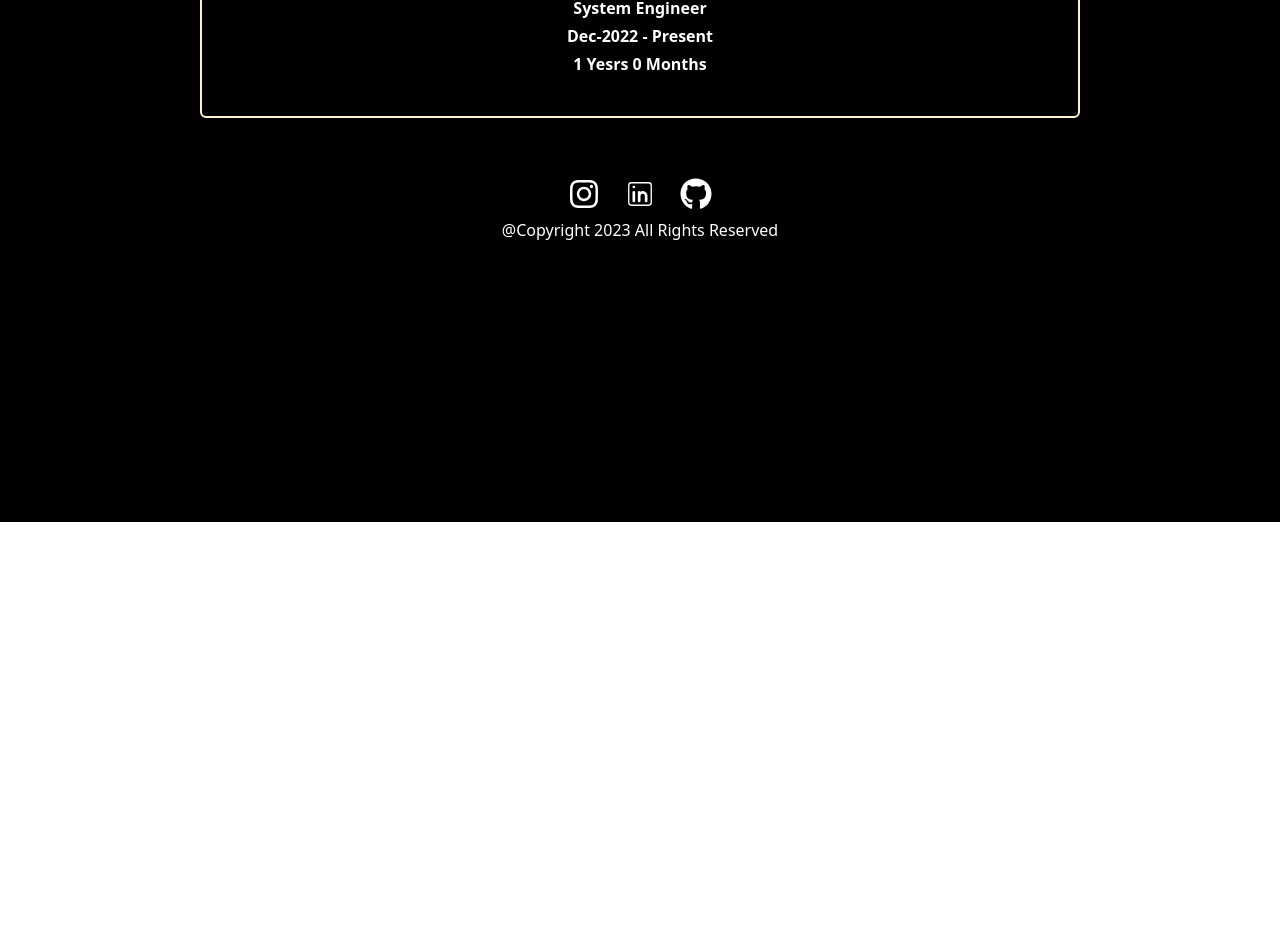
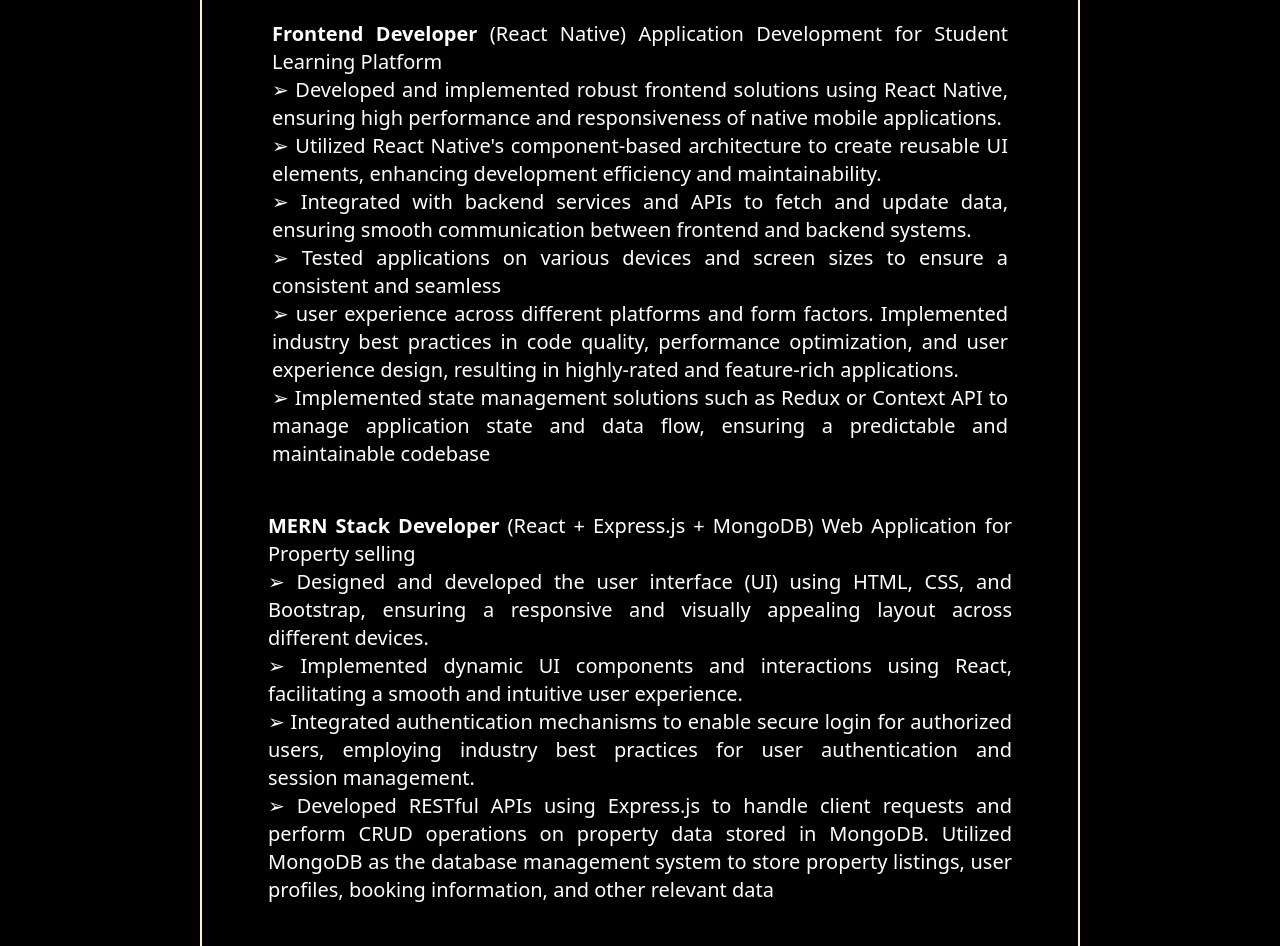
Before and after one commit to AmolPatil09/Portfolio, a React (Vite) app: page /Portfolio/work in a window 1280 px wide. Shown: the part 278-1224 px from the top of the page. Before the commit the page ends 800 px from the top, so only its background shows below. Built offline with nearby package versions, Linux system fonts and the light colour scheme.

Commit message:
update components

```diff
--- a/src/component/About.jsx
+++ b/src/component/About.jsx
@@ -3,19 +3,21 @@ import img from '../assets/Amol_Photo_-_Copy-removebg-preview.png'
 export default function About() {
   return (
     <div className='h-full w-full' >
-    <div className='flex mt-20 flex-col lg:flex-row justify-center' >
+    <div className='flex mt-10 flex-col lg:flex-row justify-center' >
     <div className='text-center w-1/2   m-auto '>
         <img src={img} className='rounded-full mx-auto' />
         </div>
         <div className='text-center w-full lg:w-full  text-white '>
         <div className='sm:text-3xl font-extrabold my-10 sm:text-start sm:m-10 m-3'>
-            <div className='sm:border-2 min-h-64 sm:w-2/3 min-w-[200px]   border-amber-100 m-auto  mt-8  rounded-md text-center'>
-            <h1 className=' m-6 sm:text-4xl sm:font-bold '>About</h1>
-            <p className='text-sm sm:text-xl font-thin my-2 mx-2 sm:p-5 p-4 text-justify text-pretty'>"I am a passionate front-end developer with expertise
-            in React and Angular, dedicated to creating engaging and user-friendly web experiences. Equipped with strong skills in back-end development using
-            Spring Boot and Node.js, I thrive in full-stack development environments. With a keen eye for design and a commitment to clean, efficient code,
-            I am driven to deliver high-quality solutions that exceed client expectations. Eager to leverage my skills and experience to contribute to innovative
-             projects and collaborate with like-minded professionals in the tech industry."
+            <div className=' min-h-64 sm:w-2/3 min-w-[200px]   border-amber-100 m-auto  mt-8  rounded-md text-center'>
+            <h1 className=' m-6 sm:text-4xl sm:font-bold '>Profile Summary</h1>
+            <p className='text-sm sm:text-xl font-thin my-2 mx-2 sm:p-5 p-4 text-justify text-pretty'>"A dedicated and innovative Front-End Developer with a primary focus on React.js, complemented by a foundational understanding of Node.js, Spring Boot, and Angular. With a strong passion for developing dynamic and responsive web applications, I bring a unique blend of technical expertise and creativity to every project."
+            </p>
+            <p className='text-sm sm:text-xl font-thin my-2 mx-2 sm:p-5 p-4 text-justify text-pretty'>React.js: Extensive experience in building user-friendly, component-based web applications using React.js. Proficient in leveraging hooks, state management libraries (like Redux), and React Router for seamless navigation and state handling.
+
+            </p>
+            <p className='text-sm sm:text-xl font-thin my-2 mx-2 sm:p-5 p-4 text-justify text-pretty'>
+Node.js: Basic knowledge of building scalable server-side applications with Node.js. Familiar with Express.js for creating RESTful APIs and handling server-side logic.
             </p>
             </div>
         </div>
--- a/src/component/Contact.jsx
+++ b/src/component/Contact.jsx
@@ -4,7 +4,7 @@ export default function Contact() {
 
 
   return (
-    <div className='flex flex-col w-full justify-center'>
+    <div className='flex flex-col sm:m-20 w-full justify-center'>
 
       <div className='min-h-20 w-full'>
 
--- a/src/component/Home.jsx
+++ b/src/component/Home.jsx
@@ -18,13 +18,13 @@ export default function Home() {
         <div className='sm:text-3xl font-extrabold my-10 sm:text-start mx-auto sm:mx-[100px]'>
             <h1>Hi,</h1>
             <h1 className='text-xl sm:text-4xl'>I'am Amol</h1>
-            <h1 className='text-blue-400 sm:text-4xl'>Fullstack Developer</h1>
-            <h1 className='Sm:text-xl font-semibold'>(MERN Stack / Java Fullstack)</h1>
+            <h1 className='text-blue-400 sm:text-4xl'>React Js Developer</h1>
+            <h1 className='Sm:text-xl font-semibold'>(MERN Stack )</h1>
             <button className='button sm:my-2 sm:text-xl text-md font-semibold p-2 rounded-md bg-gray-500 hover:bg-blue-400' onClick={()=>{downloadResume()}}>Download CV</button>
         </div>
         </div>
         <div className='text-center w-1/2 m-auto '>
-        <img src={img} className='rounded-full mx-auto' />
+        <img src={img} className='rounded-full  mx-auto ' />
         </div>
 
     </div>
--- a/src/component/Navbar.jsx
+++ b/src/component/Navbar.jsx
@@ -20,11 +20,11 @@ export default function
             </div>
             <div>
             <ul className='hidden my-4 mx-5 sm:flex' >
-                <li className='mx-3 text-lg px-3 hover:bg-yellow-400 rounded-md'><Link to='/Portfolio/'>Home</Link></li>
-                <li className='mx-3 text-lg px-3 hover:bg-yellow-400 rounded-md'><Link to='/Portfolio/about'>About</Link></li>
-                <li className='mx-3 text-lg px-3 hover:bg-yellow-400 rounded-md'><Link to='/Portfolio/work'>Work</Link></li>
-                <li className='mx-3 text-lg px-3 hover:bg-yellow-400 rounded-md'><Link to='/Portfolio/skill'>Skills</Link></li>
-                <li className='mx-3 text-lg px-3 hover:bg-yellow-400 rounded-md'><Link to='/Portfolio/contact'>Contact</Link></li>
+                <li className='mx-3 text-lg px-3 hover:border-y-4 border-indigo-500  rounded-md'><Link to='/Portfolio/'>Home</Link></li>
+                <li className='mx-3 text-lg px-3 hover:border-y-4 border-indigo-500  rounded-md'><Link to='/Portfolio/about'>About</Link></li>
+                <li className='mx-3 text-lg px-3 hover:border-y-4 border-indigo-500  rounded-md'><Link to='/Portfolio/work'>Work</Link></li>
+                <li className='mx-3 text-lg px-3 hover:border-y-4 border-indigo-500  rounded-md'><Link to='/Portfolio/skill'>Skills</Link></li>
+                <li className='mx-3 text-lg px-3 hover:border-y-4 border-indigo-500  rounded-md'><Link to='/Portfolio/contact'>Contact</Link></li>
             </ul>
             </div>
 
--- a/src/component/Works.jsx
+++ b/src/component/Works.jsx
@@ -13,7 +13,7 @@ export default function Works() {
 
     let year=Math.floor((diffInMiliSecond+365)/365);
     let Month=Math.floor((diffInMiliSecond%365/30));
-    setExperince(`${year} Yesrs ${Month} Months`)
+    setExperince(`${year} Year ${Month} Months`)
 
 
   },[])
@@ -22,14 +22,63 @@ export default function Works() {
 
     <div className='min-h-20 w-full'>
      <div className='md:border-2 min-h-64 md:border-amber-100 m-5   mt-6 sm:mx-[200px] rounded-md'>
-     <h1 className=' m-6 sm:text-4xl font-bold '>Work Experince</h1>
+     <h1 className=' m-6 sm:text-4xl font-bold '>Work Experince<span className='font-bold sm:text-4xl'>({experince})</span> </h1>
      <div className='flex flex-wrap sm:flex-row flex-col justify-center'>
-      <div className=' min-h-32 sm:w-[80%] min-w-36 w-40   mx-auto  m-6 sm:mx-[50px] rounded-md'>
+      <div className=' min-h-32 sm:w-[100%] min-w-36 w-50   mx-auto  m-6 sm:mx-[50px] rounded-md'>
 
-      <h1 className='font-bold mt-1'>Infosys</h1>
-      <h1 className='font-bold mt-1'>System Engineer</h1>
-      <h1 className='font-bold mt-1'>Dec-2022 - Present</h1>
-      <h1 className='font-bold mt-1'>{experince}</h1>
+      <div className='flex flex-row'>
+      <h1 className='font-bold mt-1'>Infosys System Engineer ( Dec-2022 - Present ) </h1>
+
+      <br/>
+
+
+      </div>
+      <p className='text-sm sm:text-xl font-thin sm:my-2 sm:p-5 p-1 text-justify text-pretty'>
+        <p>
+     <p> <span className='font-bold mt-1'>Frontend Developer</span> (React Native) Application Development for
+Student Learning Platform</p><p>
+➢ Developed and implemented robust frontend solutions using
+React Native, ensuring high performance and
+responsiveness of native mobile applications.</p><p>
+➢ Utilized React Native's component-based architecture to
+create reusable UI elements, enhancing development
+efficiency and maintainability.</p><p>
+➢ Integrated with backend services and APIs to fetch and update
+data, ensuring smooth communication between frontend and
+backend systems.</p><p>
+➢ Tested applications on various devices and screen sizes to
+ensure a consistent and seamless</p>
+➢ user experience across different platforms and form factors.
+Implemented industry best practices in code quality,
+performance optimization, and user experience design,
+resulting in highly-rated and feature-rich applications.</p><p>
+➢ Implemented state management solutions such as Redux or
+Context API to manage application state and data flow,
+ensuring a predictable and maintainable codebase</p>
+</p>
+
+
+<p className='text-sm sm:text-xl font-thin sm:my-2 sm:p-4 p-1 text-justify text-pretty'>
+        <p>
+     <p> <span className='font-bold mt-1'>MERN Stack Developer </span>  (React + Express.js + MongoDB) Web Application for
+Property selling</p><p>
+➢ Designed and developed the user interface (UI) using HTML, CSS,
+and Bootstrap, ensuring a responsive and visually appealing
+layout across different devices.</p><p>
+➢  Implemented dynamic UI components and interactions using React,
+facilitating a smooth and intuitive user experience.</p><p>
+➢  Integrated authentication mechanisms to enable secure
+login for authorized users, employing industry best
+practices for user authentication and session
+management.</p><p>
+➢  Developed RESTful APIs using Express.js to handle client requests
+and perform CRUD operations on property data stored in
+MongoDB. Utilized MongoDB as the database management
+system to store property listings, user profiles, booking information,
+and other relevant data</p>
+</p>
+</p>
+
 
 
       </div>
```
